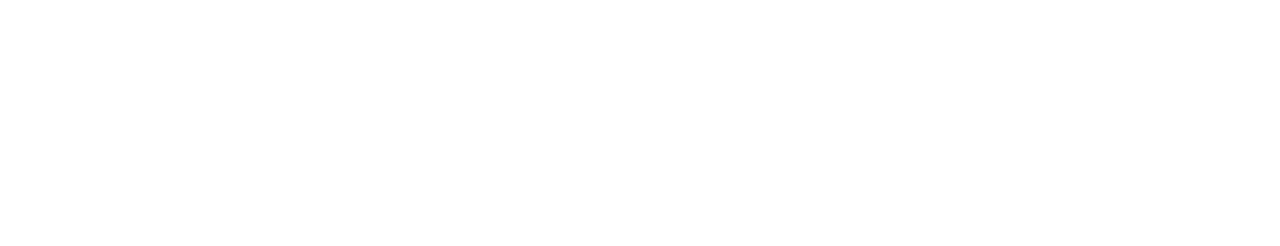
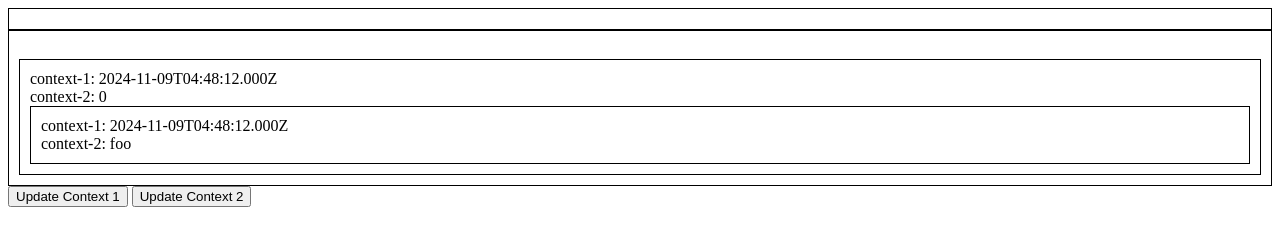
Before and after one commit to hey-web-components/context-protocal, a website built with Vite: page index.html in a window 1280 px wide. Built offline with nearby package versions, Linux system fonts and the light colour scheme.

Commit message:
modify UI

```diff
--- a/index.html
+++ b/index.html
@@ -7,12 +7,30 @@
     <title>Vite + TS</title>
   </head>
   <body>
+    <style>
+      div {
+        padding: 10px;
+        border: 1px solid;
+      }
+    </style>
     <div id="app"></div>
     <script type="module" src="/src/main.ts"></script>
     <div id="one">
+      <span class="context-1-display"></span>
+      <br />
+      <span class="context-2-display"></span>
       <div id="two">
-        <div id="three"></div>
+        <span class="context-1-display"></span>
+        <br />
+        <span class="context-2-display"></span>
+        <div id="three">
+          <span class="context-1-display"></span>
+          <br />
+          <span class="context-2-display"></span>
+        </div>
       </div>
     </div>
+    <button id="update-button-1">Update Context 1</button>
+    <button id="update-button-2">Update Context 2</button>
   </body>
 </html>
--- a/src/main.ts
+++ b/src/main.ts
@@ -1,12 +1,14 @@
 import { UnknownContext } from "./def";
 import { consumeContext, createContext, provideContext } from "./impl";
 
-const context1 = createContext("context1");
-const context2 = createContext("context2");
+const context1 = createContext("context-1");
+const context2 = createContext("context-2");
 
 const one = document.querySelector("#one") as HTMLElement;
 const two = document.querySelector("#two") as HTMLElement;
 const three = document.querySelector("#three") as HTMLElement;
+const button1 = document.querySelector("#update-button-1") as HTMLButtonElement;
+const button2 = document.querySelector("#update-button-2") as HTMLButtonElement;
 
 let count = 0;
 
@@ -14,11 +16,20 @@ const [updateValue1] = provideContext(one, context1, new Date().toISOString());
 const [updateValue2] = provideContext(one, context2, count);
 const [] = provideContext(two, context2, "foo");
 
+button1.addEventListener("click", () => updateValue1(new Date().toISOString()));
+button2.addEventListener("click", () => updateValue2(++count));
+
 const consume = (el: Element, context: UnknownContext) =>
   consumeContext(
     el,
     context,
-    (value) => console.log(el.id, context, value),
+    (value) => {
+      const display = el.querySelector(`.${context}-display`);
+      if (!display) {
+        return;
+      }
+      display.innerHTML = `${context}: ${value}`;
+    },
     true
   );
 
@@ -28,6 +39,3 @@ consume(two, context1);
 consume(two, context2);
 consume(three, context1);
 consume(three, context2);
-
-setInterval(() => updateValue1(new Date().toISOString()), 5000);
-setInterval(() => updateValue2(++count), 5000);
```
